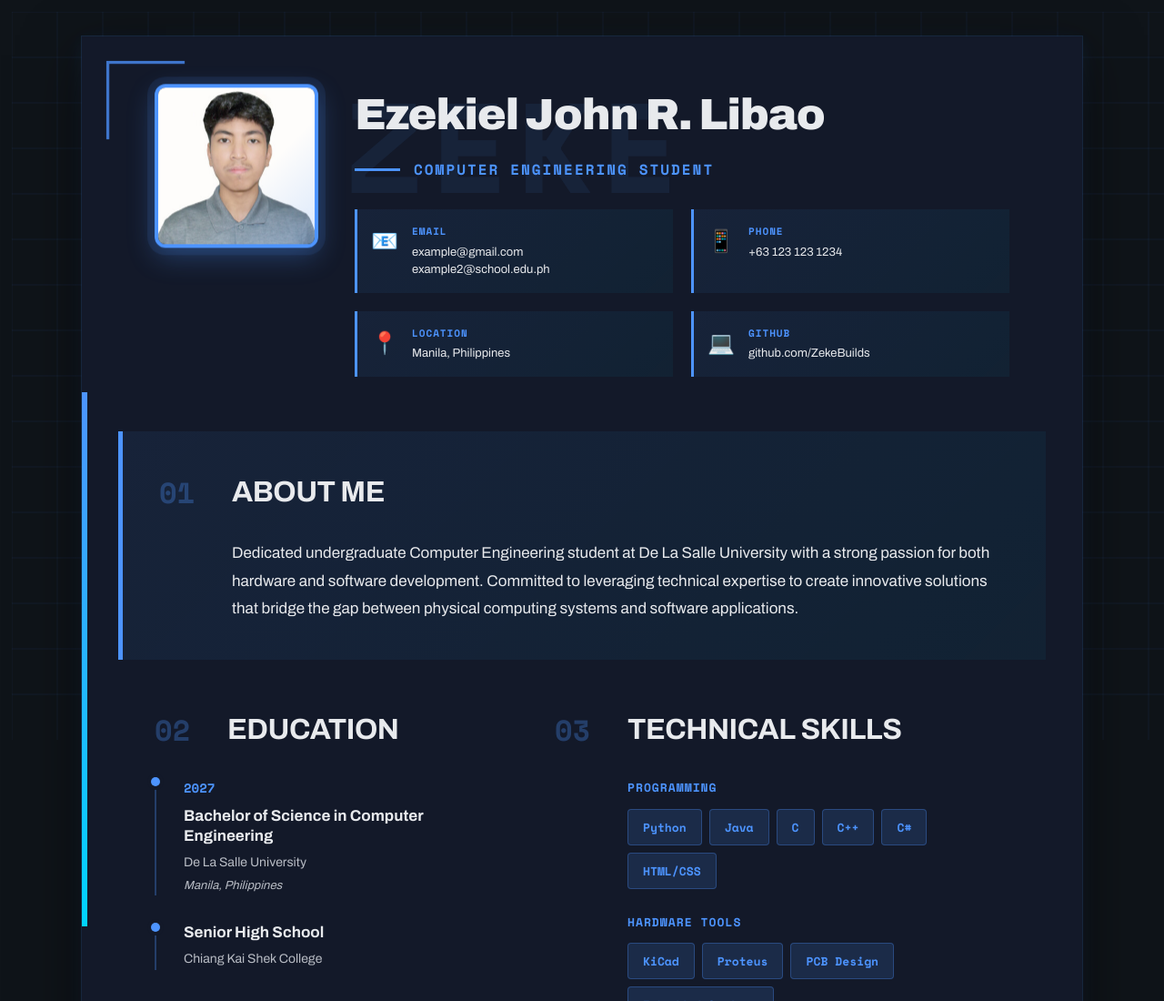
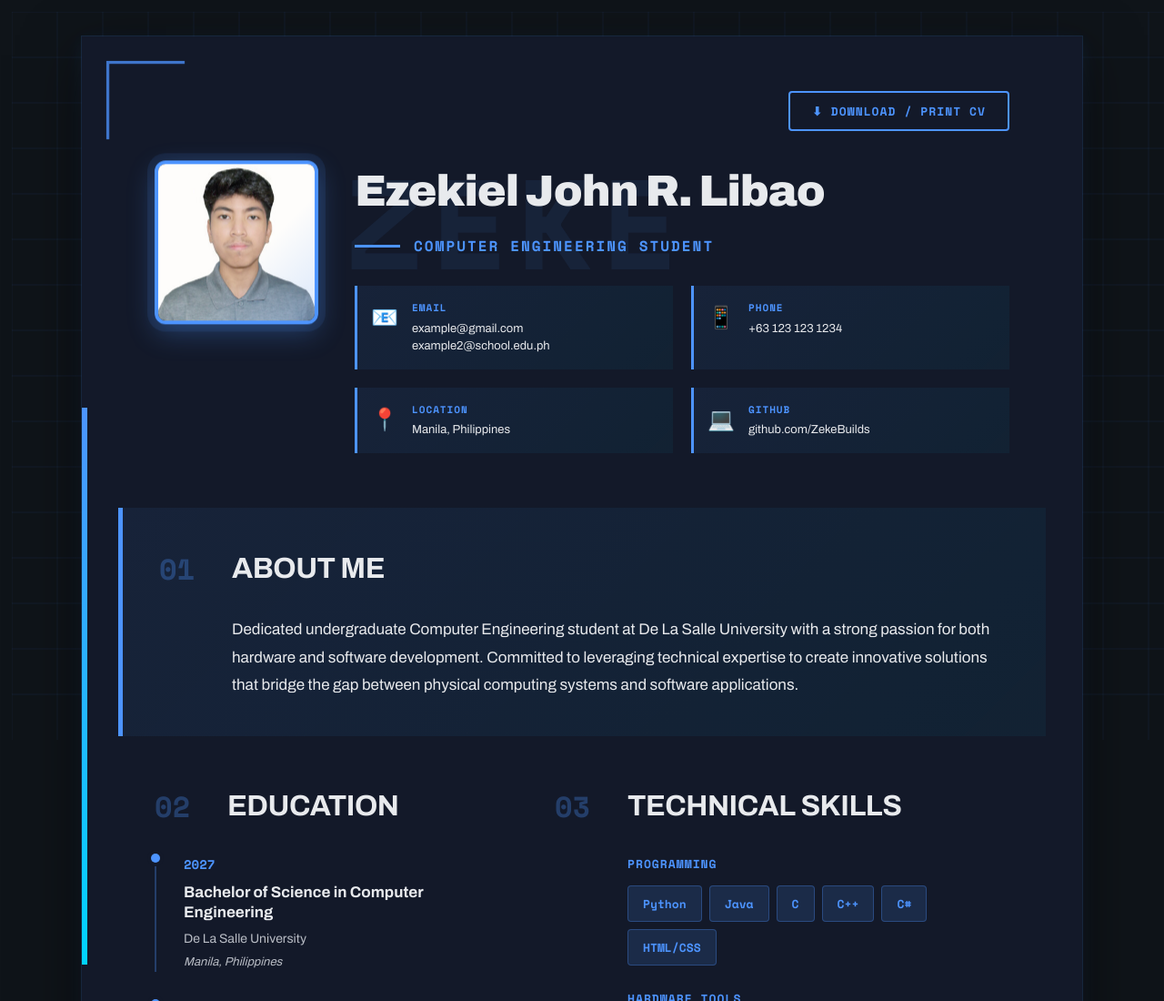
Before and after one commit to ZekeBuilds/activity-7-2, a plain HTML site: page cv.html in a window 1280 px wide. Shown: the top 1100 px of the page at 91% size. Drawn offline with nearby package versions, Linux system fonts and the light colour scheme.

Commit message:
add download/print button to cv.html

```diff
--- a/css/cv.css
+++ b/css/cv.css
@@ -652,6 +652,34 @@ body {
     transform: scale(1.05);
 }
 
+/* Download Bar */
+.cv-download-bar {
+    display: flex;
+    justify-content: flex-end;
+    margin-bottom: 40px;
+}
+
+.cv-download-btn {
+    font-family: 'Space Mono', monospace;
+    font-size: 13px;
+    font-weight: 700;
+    letter-spacing: 1px;
+    padding: 10px 24px;
+    background: transparent;
+    color: var(--primary-blue);
+    border: 2px solid var(--primary-blue);
+    border-radius: 4px;
+    cursor: pointer;
+    transition: all 0.3s ease;
+    text-transform: uppercase;
+}
+
+.cv-download-btn:hover {
+    background: var(--primary-blue);
+    color: var(--card-bg);
+    box-shadow: 0 0 20px rgba(77, 148, 255, 0.4);
+}
+
 /* Footer */
 .footer {
     margin-top: 60px;
@@ -794,7 +822,8 @@ body {
 
     .background-pattern,
     .corner-accent,
-    .side-accent {
+    .side-accent,
+    .cv-download-bar {
         display: none;
     }
 
--- a/cv.html
+++ b/cv.html
@@ -23,6 +23,13 @@
 
         <!-- Side Accent Bar -->
         <div class="side-accent"></div>
+
+        <!-- Download Button -->
+        <div class="cv-download-bar">
+            <button onclick="window.print()" class="cv-download-btn">
+                ⬇ Download / Print CV
+            </button>
+        </div>
 
         <!-- Header Section -->
         <div id="header">
```
